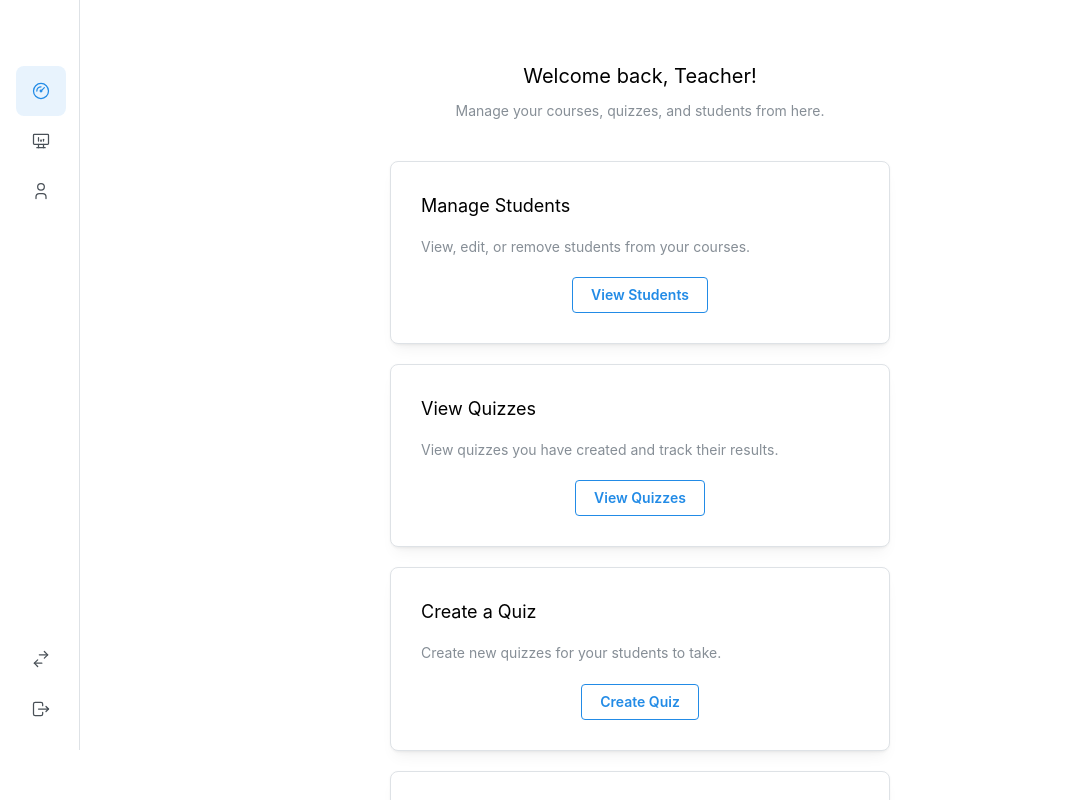
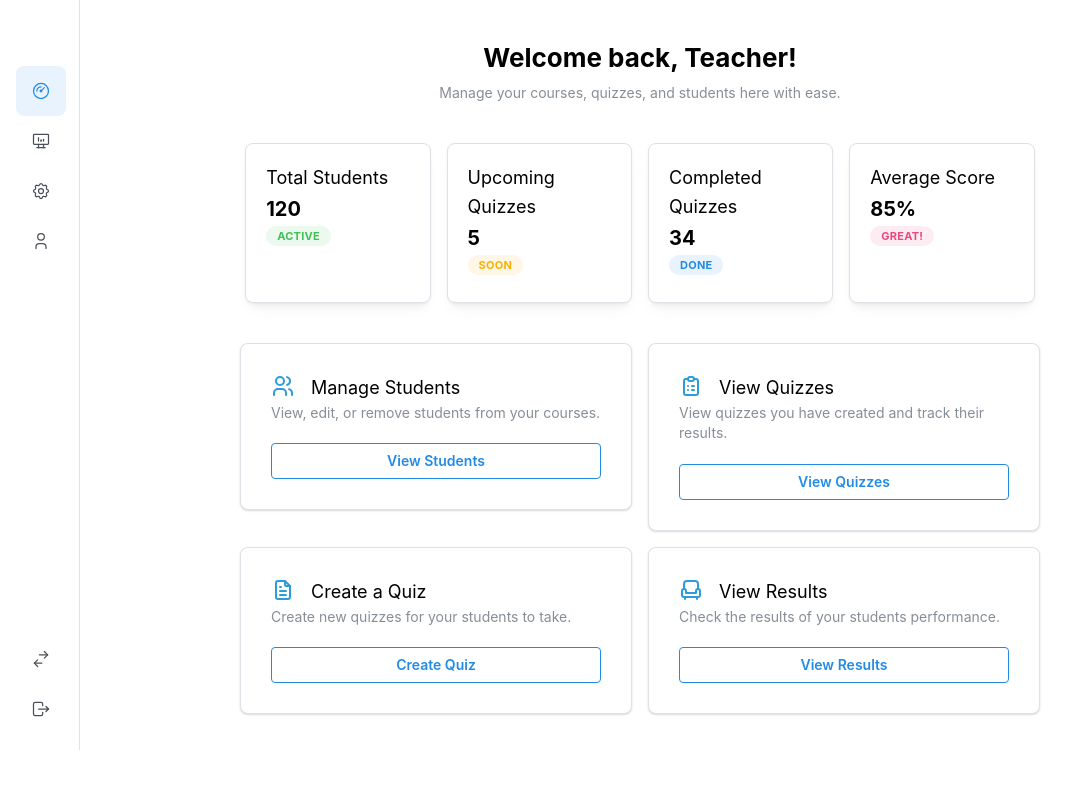
Before and after one commit to MalithaPrabhashana/jac-quiz-application, a React (Vite) app in the folder FE/: page /teacher/dashboard in a window 1280 px wide. Shown: the whole page, without its empty margins (0-1087 px from the left). Built offline with nearby package versions, Linux system fonts and the light colour scheme.

Commit message:
Teacher Dashboard Edited

```diff
--- a/FE/src/App.tsx
+++ b/FE/src/App.tsx
@@ -7,6 +7,7 @@ import Dashboard from './pages/Dashboard';
 import CreateQuiz from './pages/teacher/CreateQuiz';
 import TeacherDashboard from './pages/teacher/TeachersDashboard';
 import ViewAllQuizzes from './pages/teacher/ViewAllQuestions';
+import ViewAllStudents from './pages/teacher/ViewAllStudents';
 // import './App.css';
 
 const App = () => {
@@ -22,6 +23,7 @@ const App = () => {
             <Route path="dashboard" element={<TeacherDashboard />} />
             <Route path="create-quiz" element={<CreateQuiz />} />
             <Route path="view-all-quizzes" element={<ViewAllQuizzes />} />
+            <Route path="all-students" element={<ViewAllStudents />} />
           </Route>
         </Routes>
       </BrowserRouter>
--- a/FE/src/components/Sidebar.tsx
+++ b/FE/src/components/Sidebar.tsx
@@ -50,7 +50,8 @@ export default function Sidebar({ role }: SidebarProps) {
   const teacherLinks = [
     { icon: IconGauge, label: 'Dashboard', to: '/teacher/dashboard' },
     { icon: IconDeviceDesktopAnalytics, label: 'Create Quiz', to: '/teacher/create-quiz' },
-    { icon: IconUser, label: 'All Quizzes', to: '/teacher/view-all-quizzes' },
+    { icon: IconSettings, label: 'All Quizzes', to: '/teacher/view-all-quizzes' },
+    { icon: IconUser, label: 'All Students', to: '/teacher/all-students' },
   ];
 
   const studentLinks = [
--- a/FE/src/pages/teacher/TeachersDashboard.tsx
+++ b/FE/src/pages/teacher/TeachersDashboard.tsx
@@ -1,69 +1,105 @@
-import { Container, Text, Button, Paper, Group } from '@mantine/core';
+import { Container, Text, Button, Paper, Group, Grid, Card, Badge, Title } from '@mantine/core';
 import { useNavigate } from 'react-router';
+import { IconClipboardList, IconFileText, IconUsers, IconArmchair } from '@tabler/icons-react';
 
 const TeacherDashboard = () => {
   const navigate = useNavigate(); // Navigation hook
 
+  const statsData = [
+    { title: 'Total Students', value: '120', badgeText: 'Active', badgeColor: 'green' },
+    { title: 'Upcoming Quizzes', value: '5', badgeText: 'Soon', badgeColor: 'yellow' },
+    { title: 'Completed Quizzes', value: '34', badgeText: 'Done', badgeColor: 'blue' },
+    { title: 'Average Score', value: '85%', badgeText: 'Great!', badgeColor: 'pink' },
+  ];
+
   return (
-    <Container style={{ display: 'flex', flexDirection: 'column', alignItems: 'center', marginTop: 40 }}>
+    <Container style={{ display: 'flex', flexDirection: 'column', alignItems: 'center', marginTop: 20 }}>
       {/* Welcome section */}
       <Container style={{ textAlign: 'center', marginBottom: 40 }}>
-        <Text size="xl" style={{ marginBottom: 8 }}>
+        <Title order={2} style={{ marginBottom: 8 }}>
           Welcome back, Teacher!
-        </Text>
+        </Title>
         <Text color="dimmed" size="sm">
-          Manage your courses, quizzes, and students from here.
+          Manage your courses, quizzes, and students here with ease.
         </Text>
       </Container>
 
+      {/* Quick Stats Section */}
+      <Grid grow style={{ marginBottom: 40 }}>
+        {statsData.map((stat, index) => (
+          <Grid.Col span={3} key={index}>
+            <Card
+              shadow="sm"
+              padding="lg"
+              radius="md"
+              withBorder
+              style={{ minHeight: 160 }} // Ensure all cards have the same height
+            >
+              <Text size="lg">{stat.title}</Text>
+              <Text size="xl" style={{ fontWeight: 700 }}>{stat.value}</Text>
+              <Badge color={stat.badgeColor} variant="light">{stat.badgeText}</Badge>
+            </Card>
+          </Grid.Col>
+        ))}
+      </Grid>
+
+
       {/* Content cards */}
-      <Paper radius="md" shadow="sm" withBorder style={{ padding: 30, width: '100%', maxWidth: 500, marginBottom: 20 }}>
-        <Text size="lg" style={{ marginBottom: 16 }}>
-          Manage Students
-        </Text>
+      <Grid grow style={{ width: '100%', maxWidth: 800 }}>
+        <Grid.Col span={6}>
+          <Paper radius="md" shadow="xs" withBorder style={{ padding: 30 }}>
+            <Group align="apart">
+              <IconUsers size={24} color="#2d9cdb" />
+              <Text size="lg">Manage Students</Text>
+            </Group>
             <Text size="sm" color="dimmed" style={{ marginBottom: 20 }}>
               View, edit, or remove students from your courses.
             </Text>
-        <Group style={{ justifyContent: 'center' }}>
-          <Button variant="outline" onClick={() => navigate('/students')}>View Students</Button>
+            <Button variant="outline" fullWidth onClick={() => navigate('/students')}>View Students</Button>
+          </Paper>
+        </Grid.Col>
+
+        <Grid.Col span={6}>
+          <Paper radius="md" shadow="xs" withBorder style={{ padding: 30 }}>
+            <Group align="apart">
+              <IconClipboardList size={24} color="#2d9cdb" />
+              <Text size="lg">View Quizzes</Text>
             </Group>
-      </Paper>
-
-      <Paper radius="md" shadow="sm" withBorder style={{ padding: 30, width: '100%', maxWidth: 500, marginBottom: 20 }}>
-        <Text size="lg" style={{ marginBottom: 16 }}>
-          View Quizzes
-        </Text>
             <Text size="sm" color="dimmed" style={{ marginBottom: 20 }}>
               View quizzes you have created and track their results.
             </Text>
-        <Group style={{ justifyContent: 'center' }}>
-          <Button variant="outline" onClick={() => navigate('/quizzes')}>View Quizzes</Button>
+            <Button variant="outline" fullWidth onClick={() => navigate('/quizzes')}>View Quizzes</Button>
+          </Paper>
+        </Grid.Col>
+      </Grid>
+
+      <Grid grow style={{ width: '100%', maxWidth: 800 }} pt={16}>
+        <Grid.Col span={6}>
+          <Paper radius="md" shadow="xs" withBorder style={{ padding: 30 }}>
+            <Group align="apart">
+              <IconFileText size={24} color="#2d9cdb" />
+              <Text size="lg">Create a Quiz</Text>
             </Group>
-      </Paper>
-
-      <Paper radius="md" shadow="sm" withBorder style={{ padding: 30, width: '100%', maxWidth: 500, marginBottom: 20 }}>
-        <Text size="lg" style={{ marginBottom: 16 }}>
-          Create a Quiz
-        </Text>
             <Text size="sm" color="dimmed" style={{ marginBottom: 20 }}>
               Create new quizzes for your students to take.
             </Text>
-        <Group style={{ justifyContent: 'center' }}>
-          <Button variant="outline" onClick={() => navigate('/teacher/create-quiz')}>Create Quiz</Button>
+            <Button variant="outline" fullWidth onClick={() => navigate('/teacher/create-quiz')}>Create Quiz</Button>
+          </Paper>
+        </Grid.Col>
+
+        <Grid.Col span={6}>
+          <Paper radius="md" shadow="xs" withBorder style={{ padding: 30 }}>
+            <Group align="apart">
+              <IconArmchair size={24} color="#2d9cdb" />
+              <Text size="lg">View Results</Text>
             </Group>
+            <Text size="sm" color="dimmed" style={{ marginBottom: 20 }}>
+              Check the results of your students performance.
+            </Text>
+            <Button variant="outline" fullWidth onClick={() => navigate('/results')}>View Results</Button>
           </Paper>
-
-      <Paper radius="md" shadow="sm" withBorder style={{ padding: 30, width: '100%', maxWidth: 500, marginBottom: 20 }}>
-        <Text size="lg" style={{ marginBottom: 16 }}>
-          View Results
-        </Text>
-        <Text size="sm" color="dimmed" style={{ marginBottom: 20 }}>
-          Check the results of your students and analyze performance.
-        </Text>
-        <Group style={{ justifyContent: 'center' }}>
-          <Button variant="outline" onClick={() => navigate('/results')}>View Results</Button>
-        </Group>
-      </Paper>
+        </Grid.Col>
+      </Grid>
     </Container>
   );
 };
--- a/FE/src/pages/teacher/ViewAllQuestions.tsx
+++ b/FE/src/pages/teacher/ViewAllQuestions.tsx
@@ -1,5 +1,6 @@
 import { useState, useEffect } from 'react';
-import { Container, Paper, Text, Button, TextInput, Accordion, Group, Modal, ActionIcon } from '@mantine/core';
+import { Container, Paper, Text, Button, TextInput, Accordion, Group, Modal, ActionIcon, Grid } from '@mantine/core';
+import { Link } from 'react-router';
 
 interface Quiz {
     id: string;
@@ -63,13 +64,26 @@ const ViewAllQuizzes = () => {
                 return updatedQuizzes;
             });
         }
-        setOpenedModal(false); // Close the modal after saving
+        setOpenedModal(false);
     };
 
     return (
         <Container style={{ marginTop: 40 }}>
+
+            <Grid pb={8}>
+                <Grid.Col span={6}>
+                    <Text style={{ fontSize: '2rem', fontWeight: 'bold' }}>All Quizzes</Text>
+                </Grid.Col>
+
+                <Grid.Col span={6} style={{ display: 'flex', justifyContent: 'flex-end', alignItems: 'center' }}>
+                    <Button component={Link} to="/teacher/create-quiz" color="blue" style={{ marginBottom: 20 }}>
+                        Create Quiz
+                    </Button>
+                </Grid.Col>
+            </Grid>
+
             {/* Display all quizzes in one accordion */}
-            <h1>All Quizzes</h1>
+
 
             <Paper withBorder shadow="xs" p="lg">
                 <Accordion>
--- /dev/null
+++ b/FE/src/pages/teacher/ViewAllStudents.tsx
@@ -0,0 +1,47 @@
+import { Table, Container, Text, Paper } from '@mantine/core';
+
+const ViewAllStudents = () => {
+    // Example student data (replace with real data)
+    const students = [
+        { id: 's1', name: 'John Doe', email: 'john@example.com', age: 20, enrolled: 'Math, Science' },
+        { id: 's2', name: 'Jane Smith', email: 'jane@example.com', age: 22, enrolled: 'English, History' },
+        // Add more students as necessary
+    ];
+
+
+    const rows = students.map((student) => (
+        <Table.Tr key={student.id}>
+            <Table.Td>{student.id}</Table.Td>
+            <Table.Td>{student.name}</Table.Td>
+            <Table.Td>{student.email}</Table.Td>
+            <Table.Td>{student.age}</Table.Td>
+            <Table.Td>{student.enrolled}</Table.Td>
+        </Table.Tr>
+    ));
+
+    return (
+        <Container style={{ marginTop: 40 }}>
+            <h1>All Students</h1>
+
+            {/* Wrapping the table with a Paper component to add border and shadow */}
+            <Paper shadow="xs" withBorder style={{ padding: '20px' }}>
+                <Table.ScrollContainer minWidth={500} type="native">
+                    <Table striped highlightOnHover withTableBorder withColumnBorders verticalSpacing="sm">
+                        <Table.Thead>
+                            <Table.Tr>
+                                <Table.Th>Student ID</Table.Th>
+                                <Table.Th>Name</Table.Th>
+                                <Table.Th>Email</Table.Th>
+                                <Table.Th>Age</Table.Th>
+                                <Table.Th>Enrolled Courses</Table.Th>
+                            </Table.Tr>
+                        </Table.Thead>
+                        <Table.Tbody>{rows}</Table.Tbody>
+                    </Table>
+                </Table.ScrollContainer>
+            </Paper>
+        </Container>
+    );
+};
+
+export default ViewAllStudents;
```
Lines whose indentation alone changed are shown as unchanged.
